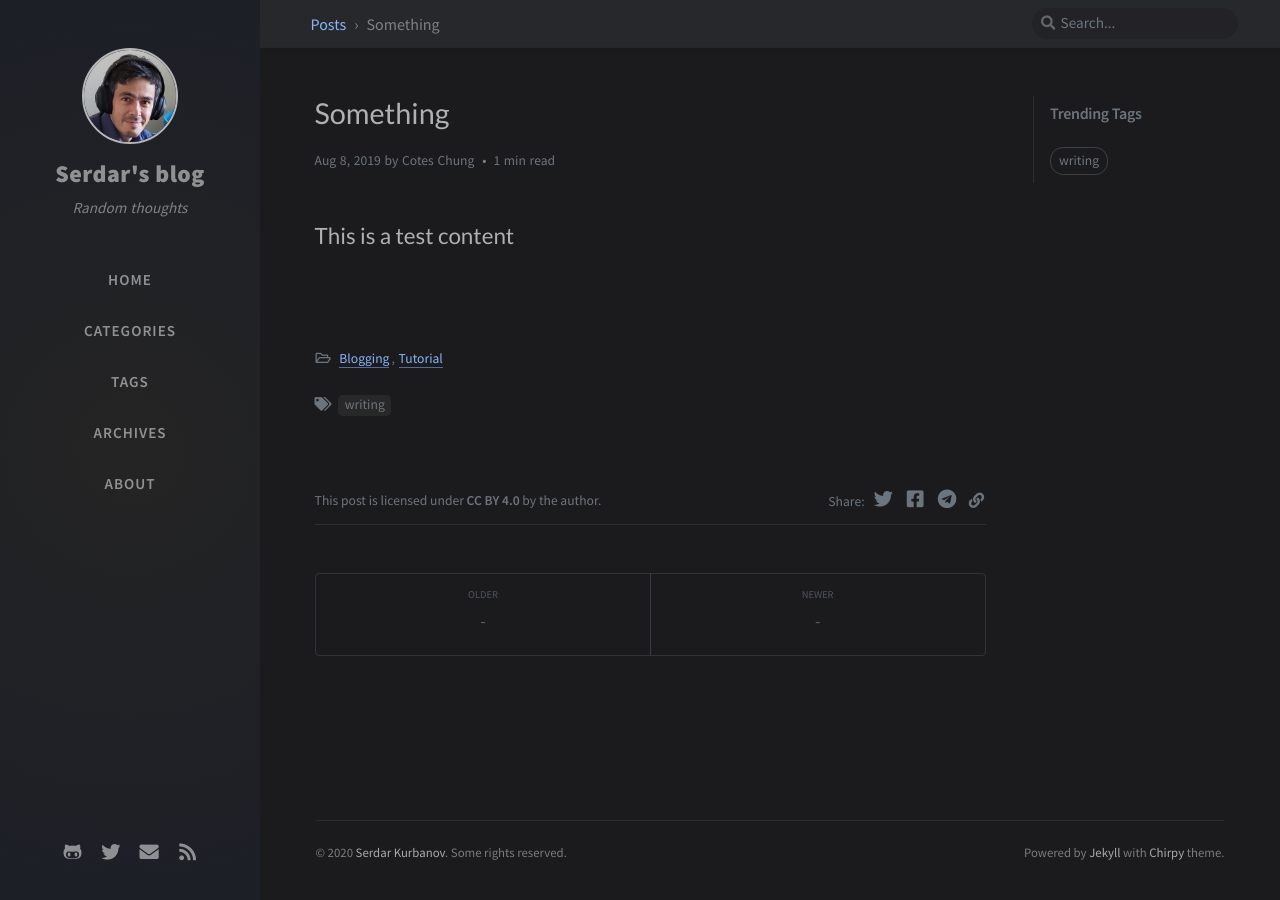
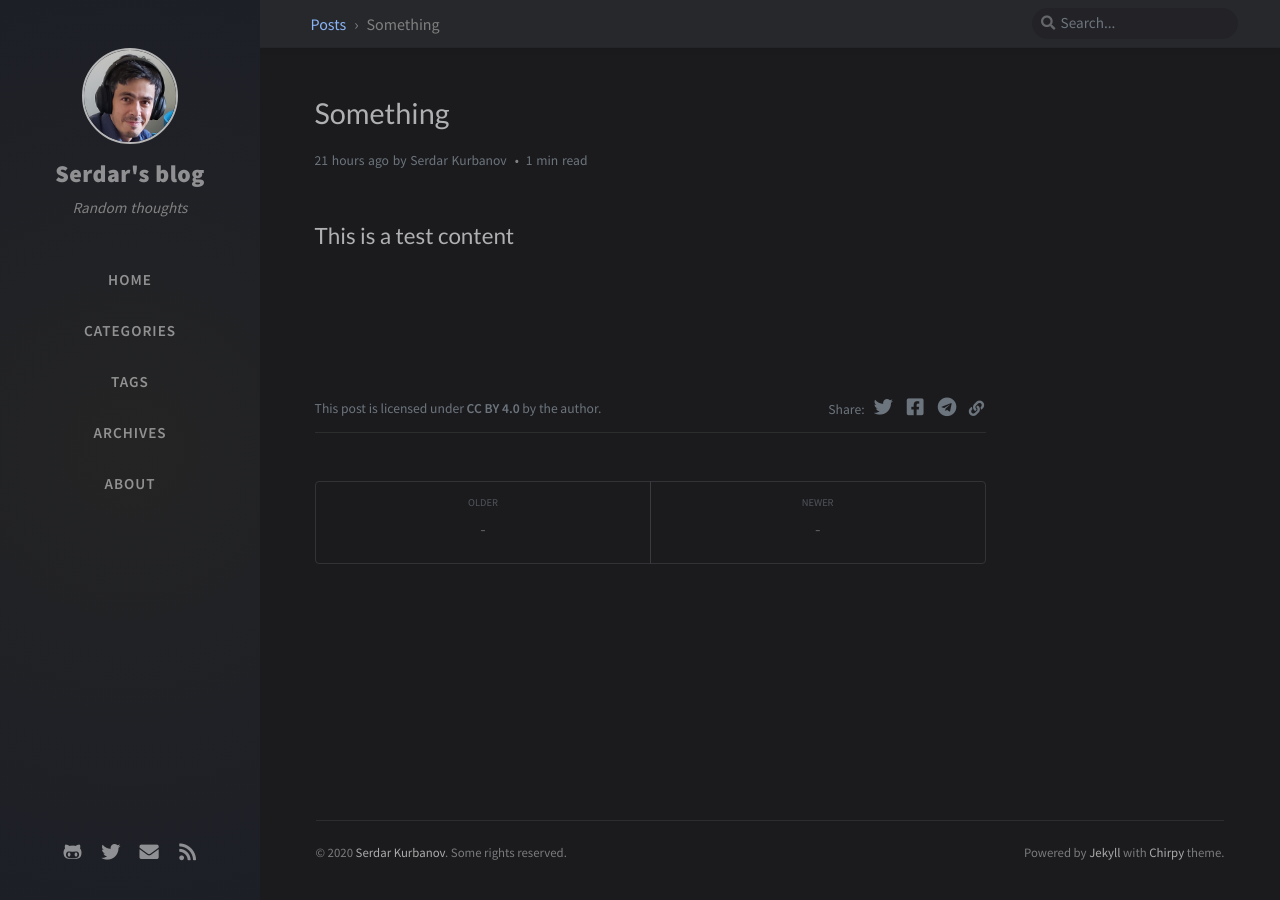
Before and after one commit to serdarkurbanov/serdarkurbanov.github.io, a Jekyll site: the page built from _posts/2020-12-25-something.md, in a window 1280 px wide. Built offline with Jekyll 4.4.1, drawn with Linux system fonts in a browser that asks for light colours; nearby versions of some CDN libraries; comment, search, counter and statistics services are not loaded.

Commit message:
update post

```diff
--- a/_posts/2020-12-25-something.md
+++ b/_posts/2020-12-25-something.md
@@ -1,9 +1 @@
----
-title: Something
-author: Cotes Chung
-date: 2019-08-08 14:10:00 +0800
-categories: [Blogging, Tutorial]
-tags: [writing]
----
-
 ## This is a test content
```
